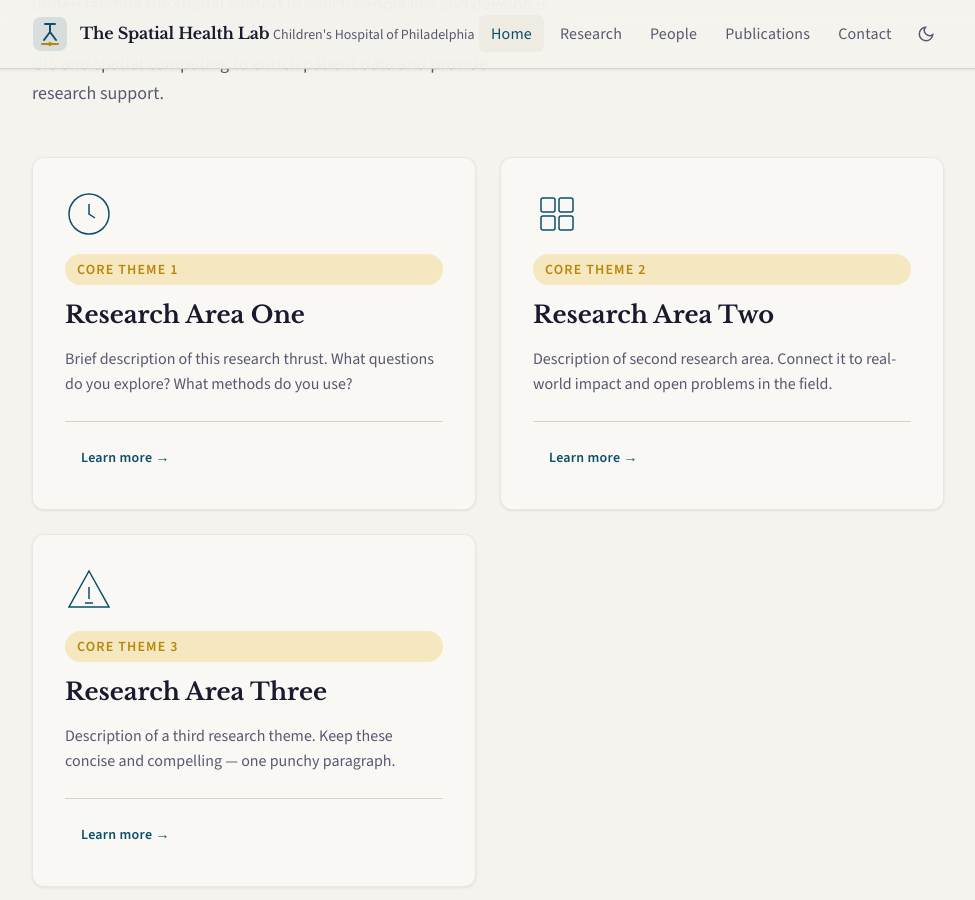
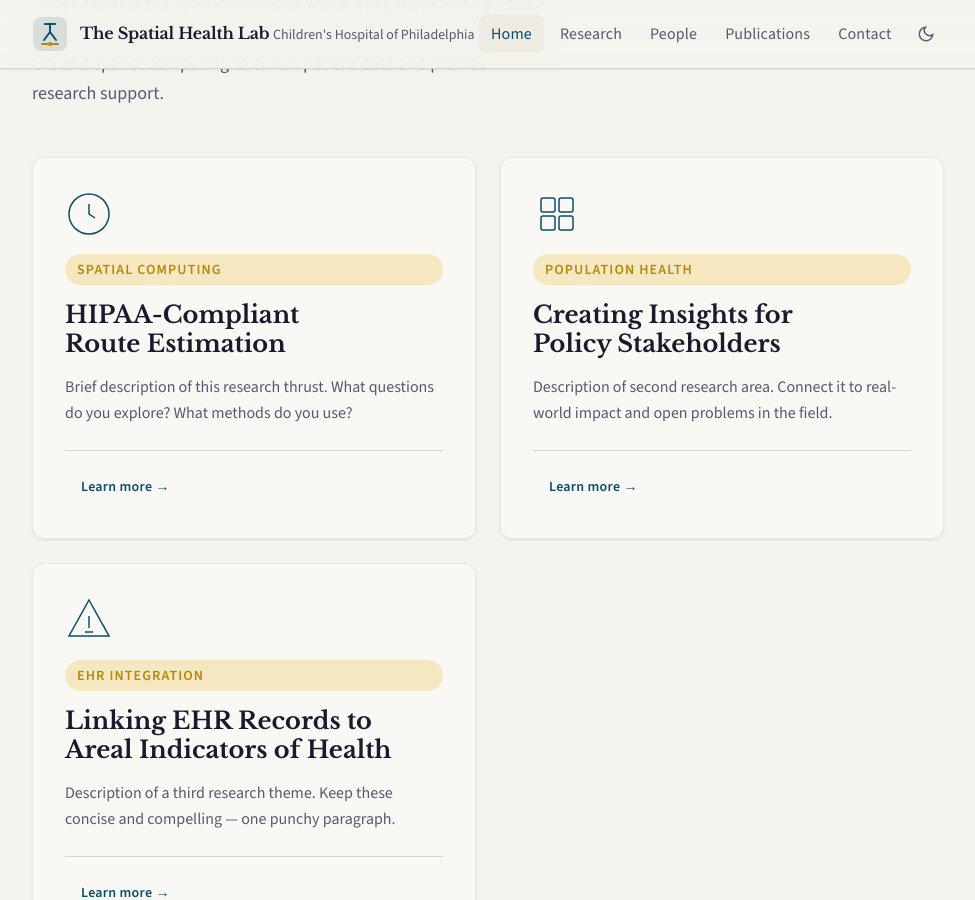
Before and after one commit to chop-shl/chop-shl.github.io, a Jekyll site: the page built from index.md, in a window 1280 px wide and 900 px high, scrolled down 915 px. Shown: the whole window, without its empty margins (152-1127 px from the left). Built offline with Jekyll 4.4.1, drawn with Linux system fonts in a browser that asks for light colours.

Commit message:
Update index.md
Research themes

```diff
--- a/index.md
+++ b/index.md
@@ -57,8 +57,8 @@ description: "Welcome to the homepage of Your Lab Name at University Name."
           <circle cx="24" cy="24" r="20"/>
           <path d="M24 14v10l6 4"/>
         </svg>
-        <span class="research-card-tag">Core Theme 1</span>
-        <h3>Research Area One</h3>
+        <span class="research-card-tag">Spatial Computing</span>
+        <h3>HIPAA-Compliant Route Estimation</h3>
         <p>Brief description of this research thrust. What questions do you explore? What methods do you use?</p>
         <div class="research-card-footer">
           <a href="{{ '/research/#area-one' | relative_url }}" class="btn btn-ghost btn-sm">Learn more →</a>
@@ -72,8 +72,8 @@ description: "Welcome to the homepage of Your Lab Name at University Name."
           <rect x="8" y="26" width="14" height="14" rx="2"/>
           <rect x="26" y="26" width="14" height="14" rx="2"/>
         </svg>
-        <span class="research-card-tag">Core Theme 2</span>
-        <h3>Research Area Two</h3>
+        <span class="research-card-tag">Population Health</span>
+        <h3>Creating Insights for Policy Stakeholders</h3>
         <p>Description of second research area. Connect it to real-world impact and open problems in the field.</p>
         <div class="research-card-footer">
           <a href="{{ '/research/#area-two' | relative_url }}" class="btn btn-ghost btn-sm">Learn more →</a>
@@ -85,8 +85,8 @@ description: "Welcome to the homepage of Your Lab Name at University Name."
           <path d="M24 4L44 40H4z"/>
           <path d="M24 20v12M20 36h8"/>
         </svg>
-        <span class="research-card-tag">Core Theme 3</span>
-        <h3>Research Area Three</h3>
+        <span class="research-card-tag">EHR Integration</span>
+        <h3>Linking EHR Records to Areal Indicators of Health</h3>
         <p>Description of a third research theme. Keep these concise and compelling — one punchy paragraph.</p>
         <div class="research-card-footer">
           <a href="{{ '/research/#area-three' | relative_url }}" class="btn btn-ghost btn-sm">Learn more →</a>
```
